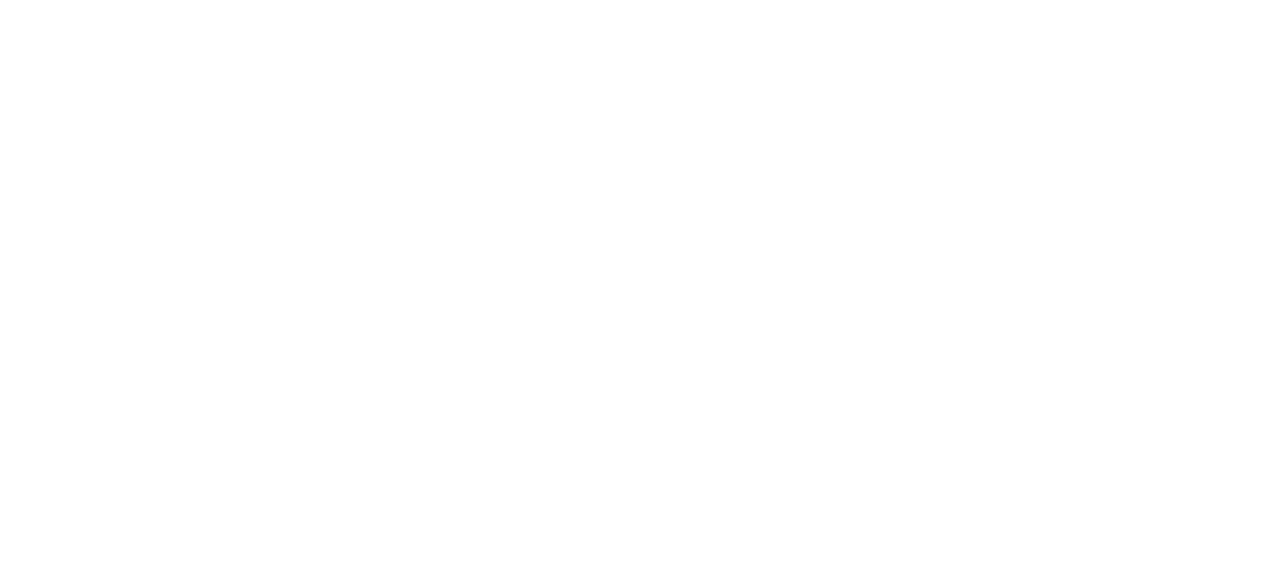
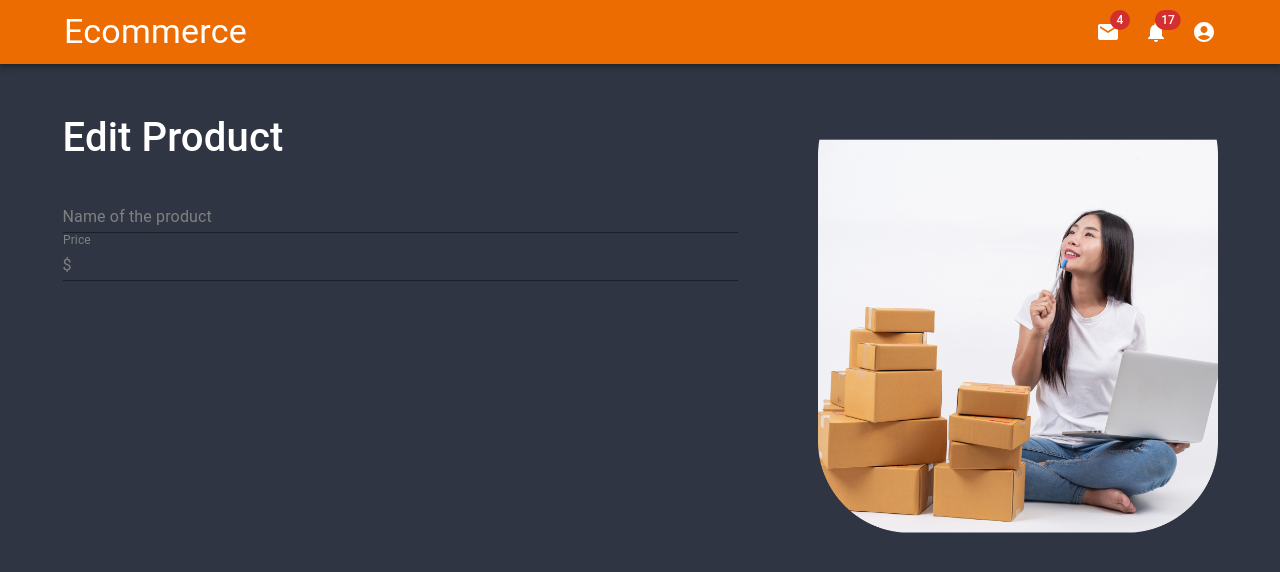
Before and after one commit to Emart-Ecommerce-Sem4/E-Mart-Frontend, a React (Create React App) app: page /edit-product in a window 1280 px wide. Before the commit this address had no page. Shown: the top 572 px of the page. Built offline with nearby package versions, Linux system fonts and the light colour scheme.

Commit message:
edit product page added

```diff
--- a/src/App.jsx
+++ b/src/App.jsx
@@ -11,6 +11,7 @@
 import Dashboard from './pages/dashboard';
 import theme from './utils/theme';
 import AdminDashboard from './pages/admin-dashboard';
+import EditProduct from './pages/edit-product';
 
 function App() {
   const userAuth = useSelector((state) => state.user.auth);
@@ -24,6 +25,7 @@
         <Route path="/admin/edit-user" element={<EditUser />} exact />
         <Route path="/forgot-password" element={<ForgotPassword />} exact />
         <Route path="/cart" element={<ShoppingCart />} exact />
+        <Route path="/edit-product" element={<EditProduct />} exact />
         <Route
           path="/dashboard"
           element={userAuth ? <Dashboard /> : <Navigate to="/" />}
--- /dev/null
+++ b/src/pages/edit-product/index.jsx
@@ -0,0 +1,48 @@
+import { CssBaseline, Stack, Typography, Button, RadioGroup } from '@mui/material';
+import React from 'react';
+import HomeNavBar from '../../components/HomeNavBar';
+import EDITPRODUCT_IMAGE from '../../assets/edit-product.png';
+import HeightBox from '../../components/HeightBox';
+import FormGroup from '@mui/material/FormGroup';
+import FormControlLabel from '@mui/material/FormControlLabel';
+import Radio from '@mui/material/Radio';
+import TextField from '@mui/material/TextField';
+import InputAdornment from '@mui/material/InputAdornment';
+import Input from '@mui/material/Input';
+import FormControl from '@mui/material/FormControl';
+import InputLabel from '@mui/material/InputLabel';
+
+export default function EditProduct() {
+  return (
+    <div>
+      <CssBaseline />
+      <HomeNavBar />
+      <Stack direction="row" spacing={10} justifyContent="center">
+        <div style={{width : "675px"}}>
+          <HeightBox height = {50} />
+          <Typography>
+            <h1> Edit Product</h1>
+          </Typography>
+          <HeightBox height = {15} />
+          <TextField id="standard-basic" fullWidth label="Name of the product" variant="standard" />
+          <FormControl fullWidth variant="standard">
+            <InputLabel htmlFor="standard-adornment-amount">Price</InputLabel>
+            <Input
+              id="standard-adornment-amount"
+              startAdornment={<InputAdornment position="start">$</InputAdornment>}
+            />
+          </FormControl>
+        </div>
+        <div>
+          <img
+            src={EDITPRODUCT_IMAGE}
+            alt=""
+            width={400}
+            align="right"
+            // height={500}
+          />
+        </div>
+      </Stack>
+    </div>
+  );
+}
```
Also changed, not shown: public/edit-product.png (added), src/assets/edit-product.png (added).
